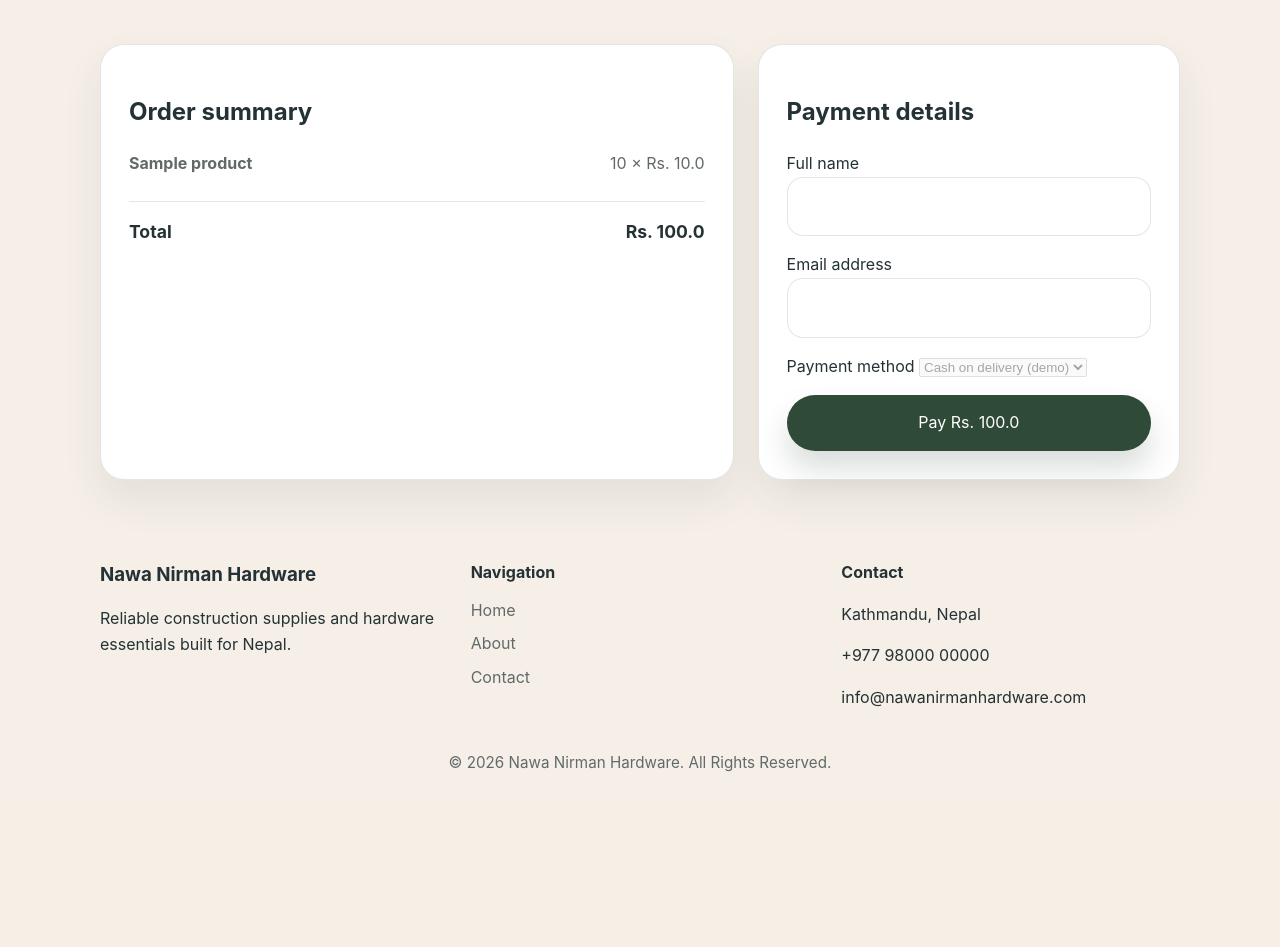
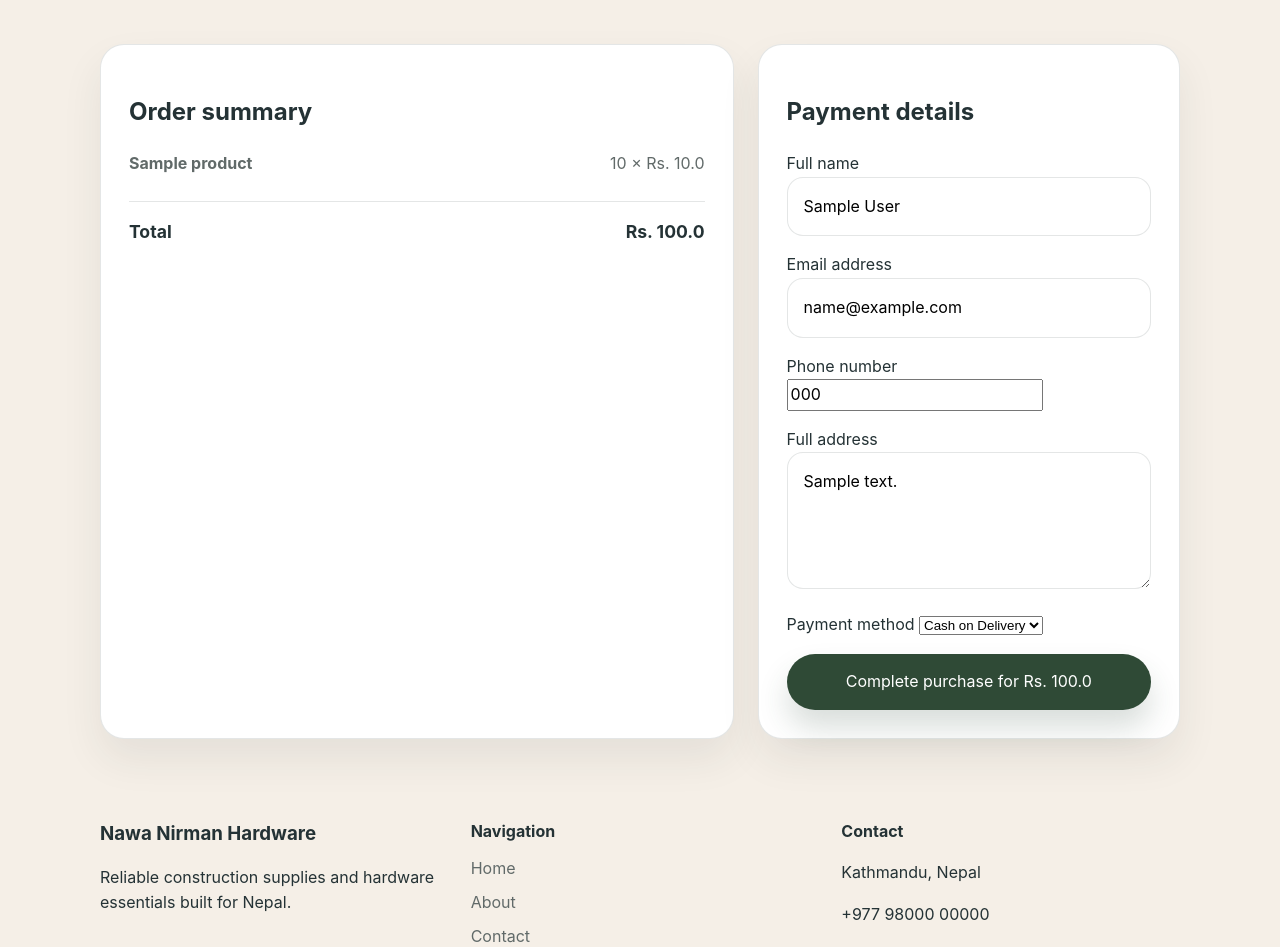
Before and after one commit to suracesolti/NavaNirman, a FastAPI app: page /checkout in a window 1280 px wide. Shown: the part 294-1241 px from the top of the page. Before the commit the page ends 1066 px from the top, so only its background shows below. Run offline with FastAPI, Linux system fonts and the light colour scheme; the visitor is signed in with stand-in values (Sample User, id 1); tables that the repository leaves empty hold one stand-in row (values such as "Sample post").

Commit message:
post edit 1

```diff
--- a/backend/app/main.py
+++ b/backend/app/main.py
@@ -1,10 +1,15 @@
 import os
+import re
+import smtplib
+import ssl
+from email.message import EmailMessage
 from typing import Optional
 from fastapi import FastAPI, Request, Form
 from fastapi.responses import RedirectResponse, JSONResponse
 from fastapi.staticfiles import StaticFiles
 from fastapi.templating import Jinja2Templates
 from jinja2 import Environment, FileSystemLoader, select_autoescape
+from sqlalchemy import text
 from starlette.middleware.sessions import SessionMiddleware
 from sqlmodel import SQLModel
 from .database import engine
@@ -23,6 +28,7 @@ from .crud import (
     get_products,
     get_user_by_id,
     get_user_by_email,
+    update_user_profile,
     merge_session_cart,
     remove_cart_item,
     seed_database,
@@ -43,6 +49,7 @@ templates = Jinja2Templates(env=jinja_env)
 @app.on_event("startup")
 def on_startup():
     SQLModel.metadata.create_all(engine)
+    ensure_database_schema()
     seed_database()
 
 def get_current_user(request: Request):
@@ -50,6 +57,73 @@ def get_current_user(request: Request):
     if user_id is None:
         return None
     return get_user_by_id(user_id)
+
+def is_password_strong(password: str) -> bool:
+    return (
+        len(password) >= 8
+        and re.search(r"\d", password)
+        and re.search(r"[^A-Za-z0-9]", password)
+    )
+
+def ensure_database_schema():
+    with engine.begin() as conn:
+        def has_column(table_name: str, column_name: str) -> bool:
+            result = conn.execute(text(f"PRAGMA table_info('{table_name}')")).all()
+            return any(row[1] == column_name for row in result)
+
+        if not has_column("user", "address"):
+            conn.execute(text('ALTER TABLE "user" ADD COLUMN address TEXT'))
+        if not has_column("user", "phone"):
+            conn.execute(text('ALTER TABLE "user" ADD COLUMN phone TEXT'))
+        if not has_column("order", "payment_method"):
+            conn.execute(text('ALTER TABLE "order" ADD COLUMN payment_method TEXT DEFAULT "Cash on delivery"'))
+        if not has_column("order", "shipping_address"):
+            conn.execute(text('ALTER TABLE "order" ADD COLUMN shipping_address TEXT'))
+        if not has_column("order", "phone"):
+            conn.execute(text('ALTER TABLE "order" ADD COLUMN phone TEXT'))
+
+
+def send_order_confirmation_email(order):
+    from_email = os.getenv("EMAIL_FROM", "no-reply@nawanirmanhardware.com")
+    smtp_host = os.getenv("SMTP_HOST")
+    smtp_port = int(os.getenv("SMTP_PORT", "465"))
+    smtp_user = os.getenv("SMTP_USER")
+    smtp_password = os.getenv("SMTP_PASSWORD")
+
+    subject = f"Nawa Nirman Order #{order.id} Confirmation"
+    body = (
+        f"Hello {order.name},\n\n"
+        f"Thank you for your order #{order.id}.\n"
+        f"Payment method: {order.payment_method}\n"
+        f"Shipping address: {order.shipping_address or 'Not provided'}\n"
+        f"Phone: {order.phone or 'Not provided'}\n"
+        f"Order total: Rs. {order.total}\n\n"
+        "We will update you once your order ships.\n\n"
+        "Best regards,\n"
+        "Nawa Nirman Hardware"
+    )
+
+    message = EmailMessage()
+    message["Subject"] = subject
+    message["From"] = from_email
+    message["To"] = order.email
+    message.set_content(body)
+
+    if smtp_host and smtp_user and smtp_password:
+        try:
+            context = ssl.create_default_context()
+            with smtplib.SMTP_SSL(smtp_host, smtp_port, context=context) as smtp:
+                smtp.login(smtp_user, smtp_password)
+                smtp.send_message(message)
+            return True
+        except Exception as exc:
+            print("Failed to send confirmation email:", exc)
+            return False
+
+    print("Confirmation email skipped. Configure SMTP_HOST, SMTP_USER, and SMTP_PASSWORD to enable email delivery.")
+    print(body)
+    return False
+
 
 def get_request_cart_items(request: Request):
     user = get_current_user(request)
@@ -73,31 +147,32 @@ def common_context(request: Request, extra: dict = None):
 
 @app.get("/")
 def homepage(request: Request):
-    return templates.TemplateResponse("index.html", common_context(request))
+    return templates.TemplateResponse(request, "index.html", common_context(request))
 
 @app.get("/about")
 def about(request: Request):
-    return templates.TemplateResponse("about.html", common_context(request))
+    return templates.TemplateResponse(request, "about.html", common_context(request))
 
 @app.get("/categories")
 def categories(request: Request):
     items = get_categories()
-    return templates.TemplateResponse("categories.html", common_context(request, {"categories": items}))
+    return templates.TemplateResponse(request, "categories.html", common_context(request, {"categories": items}))
 
 @app.get("/product")
 def product_list(request: Request):
     products = get_products()
-    return templates.TemplateResponse("product.html", common_context(request, {"products": products}))
+    return templates.TemplateResponse(request, "product.html", common_context(request, {"products": products}))
 
 @app.get("/product/{product_id}")
 def product_detail(request: Request, product_id: int):
     product = get_product_by_id(product_id)
     if product is None:
         return templates.TemplateResponse(
+            request,
             "product.html",
             common_context(request, {"products": get_products(), "error": "Product not found."}),
         )
-    return templates.TemplateResponse("product.html", common_context(request, {"product": product}))
+    return templates.TemplateResponse(request, "product.html", common_context(request, {"product": product}))
 
 @app.post("/cart/add/{product_id}")
 def cart_add(request: Request, product_id: int, quantity: int = Form(1)):
@@ -129,43 +204,138 @@ def cart_remove(request: Request, product_id: int):
 def cart_page(request: Request):
     items = get_request_cart_items(request)
     total = sum(item["subtotal"] for item in items)
-    return templates.TemplateResponse("cart.html", common_context(request, {"cart_items": items, "total": total}))
+    return templates.TemplateResponse(request, "cart.html", common_context(request, {"cart_items": items, "total": total}))
 
 @app.get("/checkout")
 def checkout_page(request: Request):
     items = get_request_cart_items(request)
     if not items:
         return RedirectResponse(url="/cart", status_code=303)
+    user = get_current_user(request)
     total = sum(item["subtotal"] for item in items)
-    return templates.TemplateResponse("checkout.html", common_context(request, {"cart_items": items, "total": total}))
+    return templates.TemplateResponse(
+        request,
+        "checkout.html",
+        common_context(
+            request,
+            {
+                "cart_items": items,
+                "total": total,
+                "name": user.name if user else "",
+                "email": user.email if user else "",
+                "phone": user.phone or "",
+                "address": user.address or "",
+                    "payment_method": "cash",
+            },
+        ),
+    )
 
 @app.post("/checkout")
 def checkout_submit(
     request: Request,
     name: str = Form(...),
     email: str = Form(...),
+    payment_method: str = Form(...),
+    shipping_address: str = Form(...),
+    phone: str = Form(...),
+    card_number: str = Form(""),
+    card_expiry: str = Form(""),
+    card_cvv: str = Form(""),
 ):
     items = get_request_cart_items(request)
     if not items:
         return RedirectResponse(url="/cart", status_code=303)
+    if payment_method == "card" and not (card_number.strip() and card_expiry.strip() and card_cvv.strip()):
+        error = "Please complete card details for card payment."
+    else:
+        error = None
+    if error:
+        user = get_current_user(request)
+        total = sum(item["subtotal"] for item in items)
+        return templates.TemplateResponse(
+            request,
+            "checkout.html",
+            common_context(
+                request,
+                {
+                    "cart_items": items,
+                    "total": total,
+                    "name": name,
+                    "email": email,
+                    "phone": phone,
+                    "address": shipping_address,
+                    "payment_method": payment_method,
+                    "error": error,
+                },
+            ),
+        )
     user = get_current_user(request)
-    order = create_order(user.id if user else None, name, email, items)
+    order = create_order(
+        user.id if user else None,
+        name,
+        email,
+        items,
+        payment_method,
+        shipping_address,
+        phone,
+    )
     if user:
         clear_cart(user.id)
     else:
         request.session["cart"] = {}
-    return RedirectResponse(url=f"/order/confirmation/{order.id}", status_code=303)
+    email_sent = send_order_confirmation_email(order)
+    return RedirectResponse(
+        url=f"/order/confirmation/{order.id}?email_sent={1 if email_sent else 0}",
+        status_code=303,
+    )
 
 @app.get("/order/confirmation/{order_id}")
 def order_confirmation(request: Request, order_id: int):
     order = get_order_by_id(order_id)
     if order is None:
         return RedirectResponse(url="/", status_code=303)
-    return templates.TemplateResponse("order_confirmation.html", common_context(request, {"order": order}))
+    email_sent = request.query_params.get("email_sent") == "1"
+    return templates.TemplateResponse(
+        request,
+        "order_confirmation.html",
+        common_context(request, {"order": order, "email_sent": email_sent}),
+    )
+
+@app.get("/profile")
+def profile_page(request: Request):
+    user = get_current_user(request)
+    if user is None:
+        return RedirectResponse(url="/login", status_code=303)
+    return templates.TemplateResponse(
+        request,
+        "profile.html",
+        common_context(request, {"success": request.query_params.get("saved") == "1"}),
+    )
+
+@app.post("/profile")
+def profile_submit(
+    request: Request,
+    name: str = Form(...),
+    email: str = Form(...),
+    phone: str = Form(""),
+    address: str = Form(""),
+):
+    user = get_current_user(request)
+    if user is None:
+        return RedirectResponse(url="/login", status_code=303)
+    existing_user = get_user_by_email(email)
+    if existing_user and existing_user.id != user.id:
+        return templates.TemplateResponse(
+            request,
+            "profile.html",
+            common_context(request, {"error": "That email is already registered.", "success": False}),
+        )
+    update_user_profile(user.id, name, email, phone, address)
+    return RedirectResponse(url="/profile?saved=1", status_code=303)
 
 @app.get("/signup")
 def signup_form(request: Request):
-    return templates.TemplateResponse("signup.html", common_context(request))
+    return templates.TemplateResponse(request, "signup.html", common_context(request))
 
 @app.post("/signup")
 def signup_submit(
@@ -176,8 +346,22 @@ def signup_submit(
 ):
     if get_user_by_email(email):
         return templates.TemplateResponse(
+            request,
             "signup.html",
             common_context(request, {"error": "Email is already registered.", "name": name, "email": email}),
+        )
+    if not is_password_strong(password):
+        return templates.TemplateResponse(
+            request,
+            "signup.html",
+            common_context(
+                request,
+                {
+                    "error": "Password must be at least 8 characters long and include a number and a special character.",
+                    "name": name,
+                    "email": email,
+                },
+            ),
         )
     user = create_user(name=name, email=email, password=password)
     merge_session_cart(user.id, request.session.get("cart", {}))
@@ -187,13 +371,14 @@ def signup_submit(
 
 @app.get("/login")
 def login_form(request: Request):
-    return templates.TemplateResponse("login.html", common_context(request))
+    return templates.TemplateResponse(request, "login.html", common_context(request))
 
 @app.post("/login")
 def login_submit(request: Request, email: str = Form(...), password: str = Form(...)):
     user = authenticate_user(email, password)
     if user is None:
         return templates.TemplateResponse(
+            request,
             "login.html",
             common_context(request, {"error": "Invalid email or password.", "email": email}),
         )
@@ -210,6 +395,7 @@ def logout(request: Request):
 @app.get("/contact")
 def contact_form(request: Request, submitted: int = 0):
     return templates.TemplateResponse(
+        request,
         "contact.html",
         common_context(request, {"success": bool(submitted)}),
     )
--- a/backend/app/models.py
+++ b/backend/app/models.py
@@ -14,6 +14,8 @@ class User(SQLModel, table=True):
     email: str = Field(sa_column_kwargs={"unique": True, "index": True})
     password_hash: str
     password_salt: str
+    address: Optional[str] = Field(default=None)
+    phone: Optional[str] = Field(default=None)
 
 class Product(SQLModel, table=True):
     id: Optional[int] = Field(default=None, primary_key=True)
@@ -38,6 +40,9 @@ class Order(SQLModel, table=True):
     user_id: Optional[int] = Field(default=None, foreign_key="user.id")
     name: str
     email: str
+    payment_method: str = Field(default="Cash on delivery")
+    shipping_address: Optional[str] = Field(default=None)
+    phone: Optional[str] = Field(default=None)
     total: float
     created_at: datetime = Field(default_factory=datetime.utcnow)
 
--- a/backend/app/static/styles.css
+++ b/backend/app/static/styles.css
@@ -401,6 +401,18 @@ textarea {
   font-weight: 600;
 }
 
+.form-help {
+  margin: 0 0 0.75rem;
+  color: var(--muted);
+  font-size: 0.9rem;
+}
+
+.payment-details {
+  display: grid;
+  gap: 1rem;
+  padding: 1rem 0 0;
+}
+
 .success-message {
   background: #e7f7ed;
   color: #1e5e30;
--- a/backend/app/templates/base.html
+++ b/backend/app/templates/base.html
@@ -23,7 +23,7 @@
             </nav>
             <div class="nav-actions">
                 {% if user %}
-                    <span class="nav-user">Hello, {{ user.name }}</span>
+                    <a href="/profile" class="nav-user">Hello, {{ user.name }}</a>
                     <a href="/logout" class="btn btn-secondary">Logout</a>
                 {% else %}
                     <a href="/login" class="btn btn-secondary">Login</a>
--- a/backend/app/templates/checkout.html
+++ b/backend/app/templates/checkout.html
@@ -29,24 +29,73 @@
         </div>
         <div class="checkout-form-card">
             <h2>Payment details</h2>
-            <form action="/checkout" method="post" class="checkout-form">
+            <form action="/checkout" method="post" class="checkout-form" id="checkout-form">
+                {% if error %}
+                    <p class="error-message">{{ error }}</p>
+                {% endif %}
                 <label>
                     Full name
-                    <input type="text" name="name" required>
+                    <input type="text" name="name" value="{{ name or '' }}" required>
                 </label>
                 <label>
                     Email address
-                    <input type="email" name="email" required>
+                    <input type="email" name="email" value="{{ email or '' }}" required>
+                </label>
+                <label>
+                    Phone number
+                    <input type="tel" name="phone" value="{{ phone or '' }}" required>
+                </label>
+                <label>
+                    Full address
+                    <textarea name="shipping_address" rows="4" required>{{ address or '' }}</textarea>
                 </label>
                 <label>
                     Payment method
-                    <select name="payment_method" disabled>
-                        <option>Cash on delivery (demo)</option>
+                    <select name="payment_method" id="payment-method" required>
+                        <option value="cash" {% if payment_method == "cash" %}selected{% endif %}>Cash on Delivery</option>
+                        <option value="card" {% if payment_method == "card" %}selected{% endif %}>Card Payment</option>
+                        <option value="bank_transfer" {% if payment_method == "bank_transfer" %}selected{% endif %}>Bank Transfer</option>
                     </select>
                 </label>
-                <button type="submit" class="btn btn-primary">Pay Rs. {{ total }}</button>
+                <div id="card-details" class="payment-details" style="display: none;">
+                    <label>
+                        Card number
+                        <input type="text" name="card_number" pattern="[0-9 ]{13,19}" placeholder="1234 5678 9012 3456">
+                    </label>
+                    <label>
+                        Expiry date
+                        <input type="text" name="card_expiry" placeholder="MM/YY">
+                    </label>
+                    <label>
+                        CVV
+                        <input type="password" name="card_cvv" pattern="[0-9]{3,4}" placeholder="123">
+                    </label>
+                </div>
+                <div id="bank-details" class="payment-details" style="display: none;">
+                    <p>After placing your order, transfer the amount to our bank and send the payment screenshot to support.</p>
+                    <p><strong>Bank:</strong> NMB Bank<br><strong>Account:</strong> 1234-5678-9012<br><strong>Name:</strong> Nawa Nirman Hardware</p>
+                </div>
+                <button type="submit" class="btn btn-primary">Complete purchase for Rs. {{ total }}</button>
             </form>
         </div>
     </div>
 </section>
+<script>
+    const paymentMethod = document.getElementById('payment-method');
+    const cardDetails = document.getElementById('card-details');
+    const bankDetails = document.getElementById('bank-details');
+
+    function updatePaymentFields() {
+        const value = paymentMethod.value;
+        cardDetails.style.display = value === 'card' ? 'block' : 'none';
+        bankDetails.style.display = value === 'bank_transfer' ? 'block' : 'none';
+    }
+
+    if (paymentMethod) {
+        paymentMethod.addEventListener('change', updatePaymentFields);
+        updatePaymentFields();
+    }
+</script>
+    </div>
+</section>
 {% endblock %}
--- a/backend/app/templates/signup.html
+++ b/backend/app/templates/signup.html
@@ -28,8 +28,9 @@
                 </label>
                 <label>
                     Password
-                    <input type="password" name="password" required>
+                    <input type="password" name="password" required pattern="(?=.*\\d)(?=.*[^A-Za-z0-9]).{8,}" aria-describedby="password-help">
                 </label>
+                <p id="password-help" class="form-help">Use at least 8 characters, including a number and a special character.</p>
                 <button type="submit" class="btn btn-primary">Create account</button>
             </form>
         </div>
```
Also changed, not shown: backend/app/crud.py (+24 -2 lines), backend/app/templates/order_confirmation.html (+8 -0 lines), backend/app/templates/profile.html (added, +51 -0 lines).
